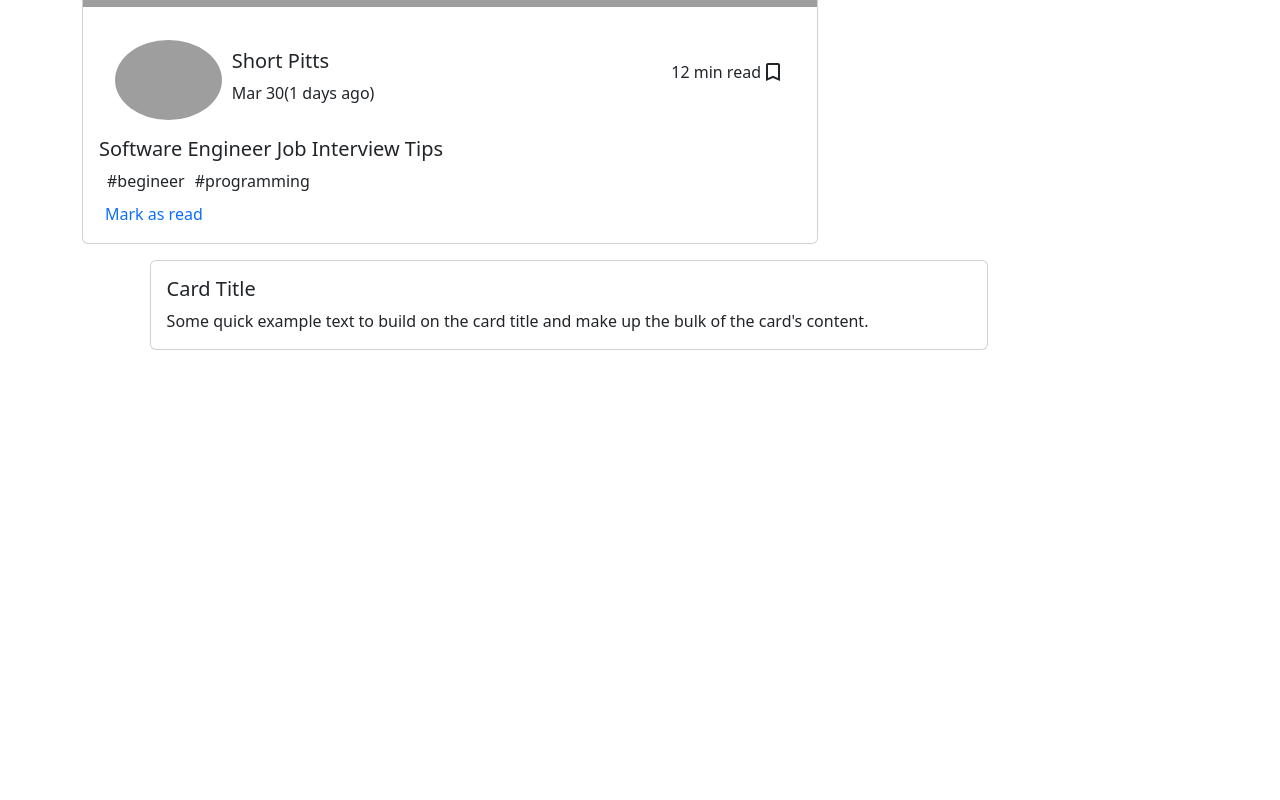
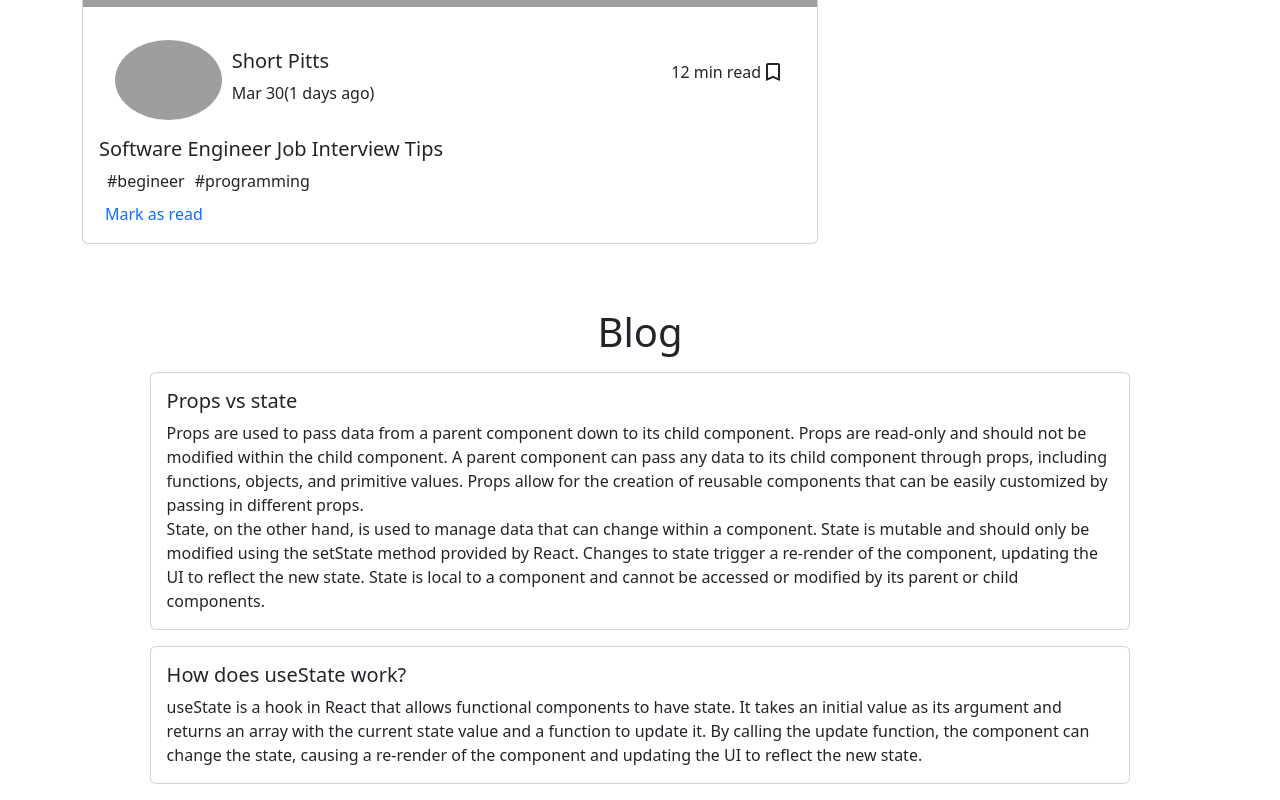
Before and after one commit to nakib1948/programming-blog-website, a React (Create React App) app: page / in a window 1280 px wide. Shown: the part 3107-3907 px from the top of the page. Before the commit the page ends 3457 px from the top, so only its background shows below. Built offline with nearby package versions, Linux system fonts and the light colour scheme; grey boxes are pictures that could not be loaded.

Commit message:
Blog state vs props and usestate working principle answered

```diff
--- a/src/Components/Blog.js
+++ b/src/Components/Blog.js
@@ -6,19 +6,33 @@ import Card from 'react-bootstrap/Card';
 
 const Blog = () => {
     return (
-      <Container fluid>
-        <Row style={{marginLeft:'10%'}}>
+      <Container fluid className='mt-5'>
+        <h1 className='text-center mb-3'>Blog</h1>
+        <Row style={{marginLeft:'10%',marginRight:'10%'}}>
           <Col>
-          <Card className='w-75'>
+          <Card className='mb-3'>
             <Card.Body>
-                <Card.Title>Card Title</Card.Title>
+                <Card.Title>Props vs state</Card.Title>
                 <Card.Text>
-                Some quick example text to build on the card title and make up the
-                bulk of the card's content.
+                Props are used to pass data from a parent component down to its child component. Props are read-only and should not be modified within the child component. A parent component can pass any data to its child component through props, including functions, objects, and primitive values. Props allow for the creation of reusable components that can be easily customized by passing in different props. <br />
+                State, on the other hand, is used to manage data that can change within a component. State is mutable and should only be modified using the setState method provided by React. Changes to state trigger a re-render of the component, updating the UI to reflect the new state. State is local to a component and cannot be accessed or modified by its parent or child components.
                 </Card.Text>
 
             </Card.Body>
             </Card>
+
+            <Card className='mb-3'>
+            <Card.Body>
+                <Card.Title>How does useState work?</Card.Title>
+                <Card.Text>
+                useState is a hook in React that allows functional components to have state. It takes an initial value as its argument and returns an array with the current state value and a function to update it. By calling the update function, the component can change the state, causing a re-render of the component and updating the UI to reflect the new state.
+                </Card.Text>
+
+            </Card.Body>
+            </Card>
+
+
+
             </Col>
         </Row>
       </Container>
```
